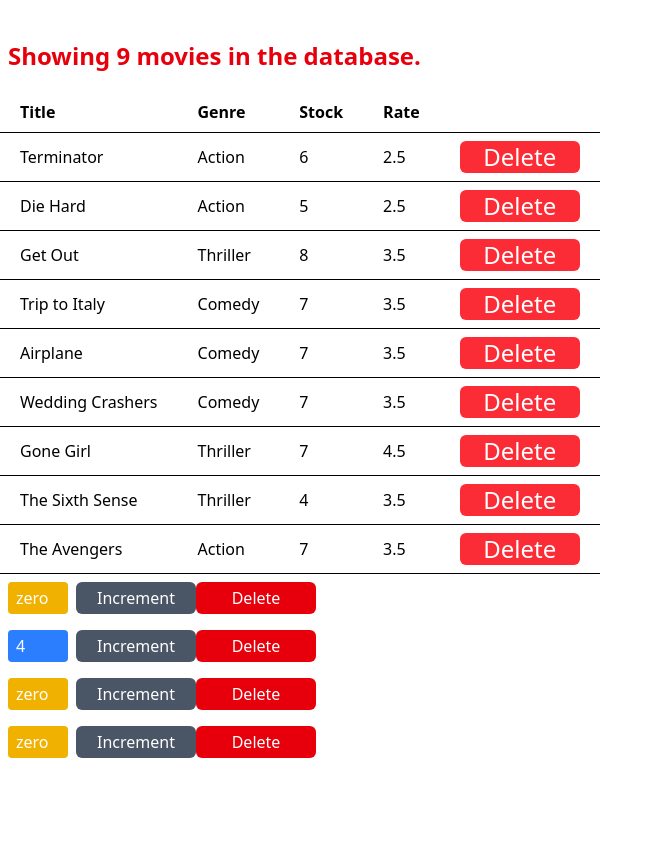
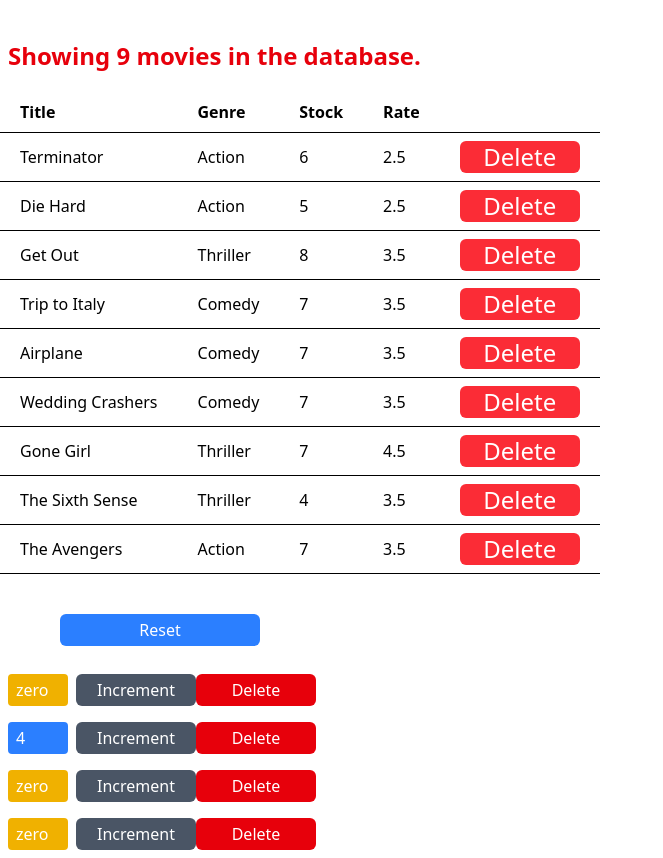
Before and after one commit to Gurmuked/React_practice, a React (Vite) app in the folder react-mosh/: page / in a window 1280 px wide. Shown: the whole page, without its empty margins (0-663 px from the left). Before the commit the page ends 800 px from the top, so only its background shows below. Built offline with nearby package versions, Linux system fonts and the light colour scheme.

Commit message:
part-8  1. updating state 2. single source of truth 3. removing local state 4.multiple components in sync

```diff
--- a/react-mosh/src/components/counter.jsx
+++ b/react-mosh/src/components/counter.jsx
@@ -1,31 +1,23 @@
 import React, { Component } from "react";
 
 class Counter extends Component {
-  state = {
-    value:this.props.value
-   };
 
   formatCount = () =>{
-    return this.state.value === 0 ? "zero" : this.state.value;
-  }
-
-  handleIncrement = () => {
-    this.setState({value: this.state.value + 1});
+    const {value} = this.props.counter;
+    return value === 0 ? "zero" : value;
   }
 
   getBadgeClasses(){
     let classes = "inline-block px-2 py-1 rounded m-2 text-white w-15 h-8 ";
-        classes += (this.state.value) === 0 ? "bg-yellow-500" : "bg-blue-500";
+        classes += (this.props.counter.value) === 0 ? "bg-yellow-500" : "bg-blue-500";
         return classes;
       }
-
-
 
   render() {
 
     return (<div>
           <span className={this.getBadgeClasses()}>{this.formatCount()}</span>
-          <button onClick={() => this.handleIncrement()}
+          <button onClick={() => this.props.onIncrement(this.props.counter)}
                className="w-30 h-8 bg-gray-600 text-white rounded-md">
                Increment
           </button>
--- a/react-mosh/src/components/counters.jsx
+++ b/react-mosh/src/components/counters.jsx
@@ -11,15 +11,40 @@
       {id:4, value:0},
     ]
   } ;
+  handleIncrement = counter => {
+    const counters = [...this.state.counters];
+    const index = counters.indexOf(counter);
+    //counters[index] = {...counter};
+    counters[index].value++;
+    this.setState({counters});
+  }
+
   handleDelete =(counterId)=>{
     const counters = this.state.counters.filter(c => c.id !== counterId);
+    this.setState({counters});
+  }
+  handleReset =()=>{
+    const counters = this.state.counters.map(c =>{
+      c.value= 0;
+      return c;
+    });
     this.setState({counters});
   }
 
   render() {
     return (
       <div>
-        {this.state.counters.map(counter => <Counter key={counter.id} onDelete={() =>this.handleDelete(counter.id)} value={counter.value} />)}
+              <button onClick={() =>  this.handleReset()}
+               className="w-50 h-8 bg-blue-500 text-white rounded-md ml-15 mt-10 mb-5">
+               Reset
+             </button>
+        {this.state.counters.map(counter =>(
+          <Counter
+            key={counter.id}
+            onIncrement={() => this.handleIncrement(counter)}
+            onDelete={() =>this.handleDelete(counter.id)}
+            counter={counter} />
+          ))}
       </div>
     );
   }
```
